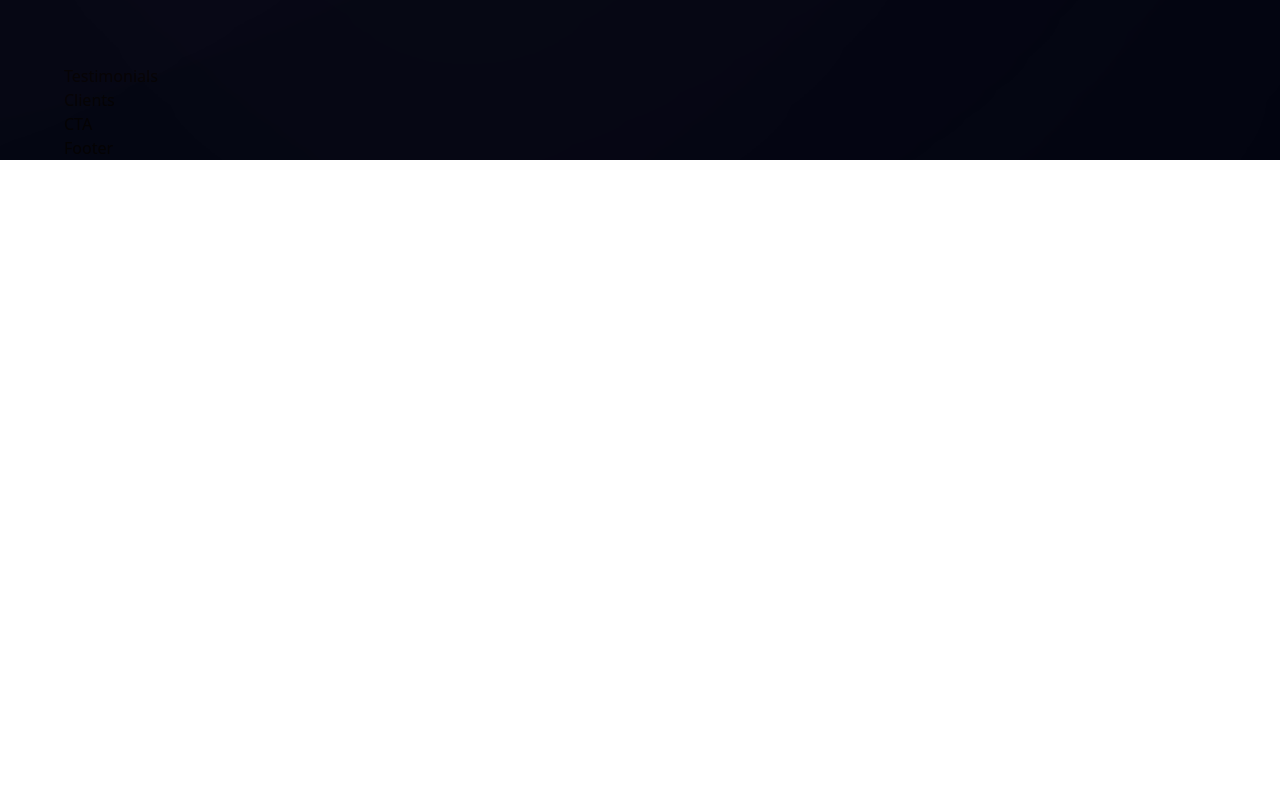
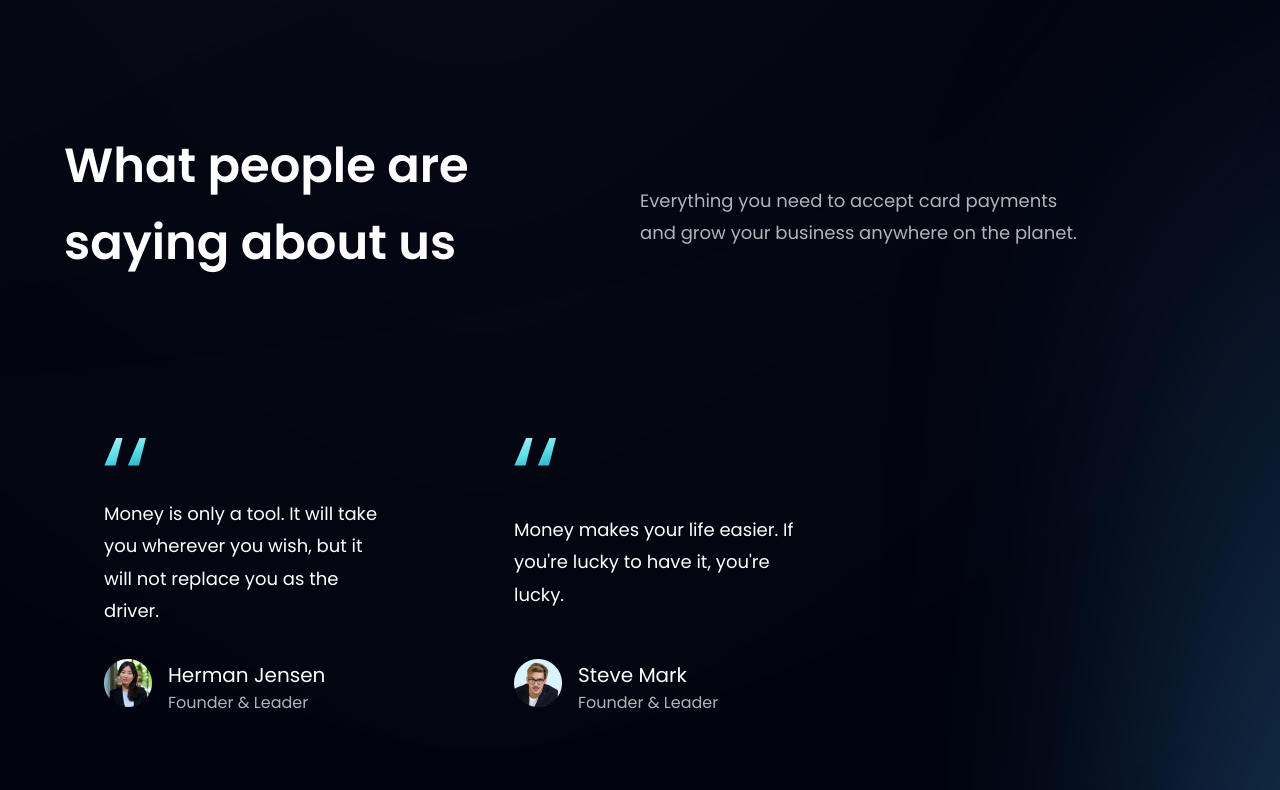
Before and after one commit to toanle312/ReactJS, a React (Create React App) app in the folder modern-app/: page / in a window 1280 px wide. Shown: the part 2650-3440 px from the top of the page. Before the commit the page ends 2810 px from the top, so only its background shows below. Built offline with nearby package versions, Linux system fonts and the light colour scheme.

Commit message:
Testimonial modern app

```diff
--- a/modern-app/src/Components/CardDeal.js
+++ b/modern-app/src/Components/CardDeal.js
@@ -29,7 +29,7 @@ const CardDeal = () => {
           in few easy steps.
         </h1>
         <p className="font-poppins font-normal text-dimWhite
-        text-[18px] leading-[28.8px] max-w-[470px]">
+        text-[18px] leading-[28.8px] max-w-[500px]">
           Arcu tortor, purus in mattis at sed integer faucibus. Aliquet quis aliquet eget mauris tortor.ç Aliquet ultrices ac, ametau.
         </p>
         <Button styles="mt-10"/>
--- a/modern-app/src/Components/Testimonials.js
+++ b/modern-app/src/Components/Testimonials.js
@@ -1,11 +1,65 @@
 import React from 'react';
+import {feedback} from '../constants'
+import { quotes } from '../assets';
 
-const Testimonials = () => {
+const FeedBackCard = ({id, name, content, title, img}) => {
   return (
-    <div>
-      Testimonials
+    <div key={id} className="flex flex-col feedback-card px-10
+    py-12 rounded-[20px] md:mr-10 sm:mr-5 mr-0 my-5 justify-between max-w-[370px]">
+      <img
+        src={quotes}
+        alt="quotes"
+        className="w-[42px] h-[28px] object-contain"
+      />
+      <p className="font-poppins font-normal text-[18px] leading-[32.4px]
+      text-white max-w-[290px] mt-8">
+        {content}
+      </p>
+      <div className="flex flex-row mt-8">
+        <img
+          src={img}
+          alt="avatar"
+          className="w-[48px] h-[48px] mr-4"
+        />
+        <div className="flex flex-col justify-center items-start">
+          <p className="font-poppins font-normal text-[20px] leading-[32px]
+          text-white"
+          >{name}</p>
+          <p className="font-poppins font-normal text-[16px] leading-[24px]
+          text-dimWhite"
+          >{title}</p>
+        </div>
+      </div>
     </div>
   );
 }
 
+const Testimonials = () => {
+  return (
+    <section id="product" className="flex flex-col justify-center items-center
+    sm:py-16 py-6 relative">
+      <div className="absolute w-[60%] h-[120%] -right-[55%] blue__gradient rounded-full z-[0]"></div>
+      <div className="w-full flex justify-between items-center md:flex-row flex-col sm:mb-16 mb-6 relative z-[1]">
+        <h1 className="font-poppins font-semibold text-white
+        text-[48px] leading-[76.8px] mb-6 w-full">
+          What people are<br className="sm:block hidden"/> {" "}
+          saying about us
+        </h1>
+        <div className="w-full md:mt-0 mt-6">
+          <p className="font-poppins font-normal text-dimWhite
+          text-[18px] leading-[32.4px] max-w-[450px]">
+            Everything you need to accept card payments and grow your business anywhere on the planet.
+          </p>
+        </div>
+      </div>
+
+      <div className="flex flex-wrap sm:justify-start justify-center w-full feedback-container relative z-[1]">
+        {feedback.map((feedback) => (
+          <FeedBackCard key={feedback.id} {...feedback}/>
+        ))}
+      </div>
+    </section>
+  );
+}
+
 export default Testimonials;
```
